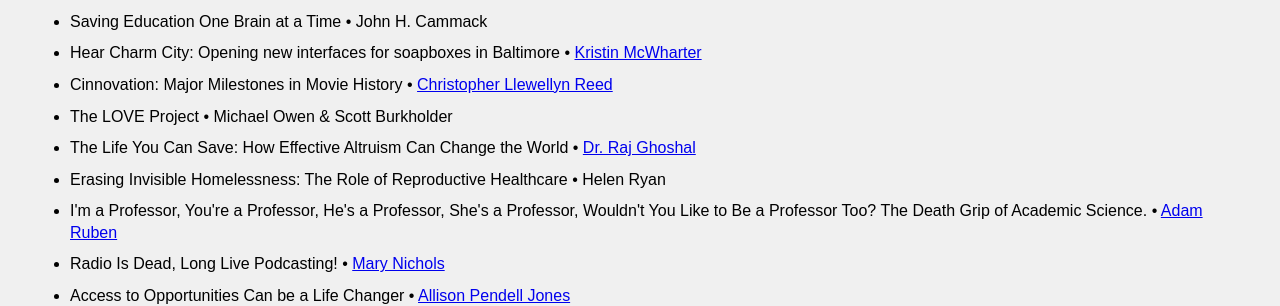
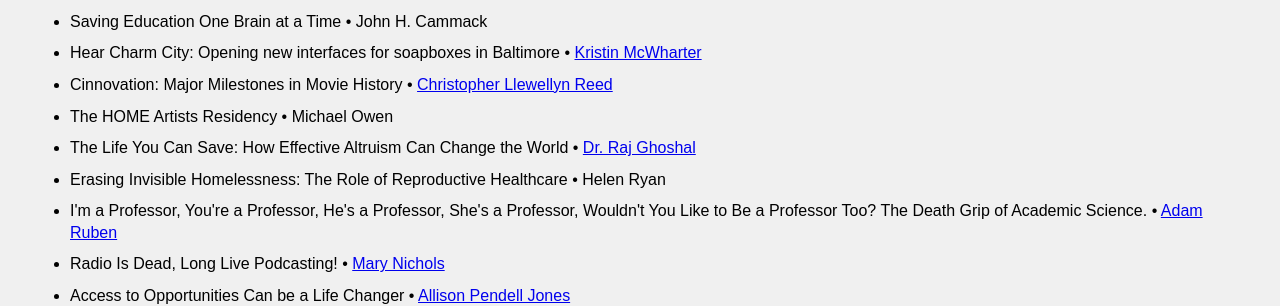
Before and after one commit to ignitebaltimore/ignitebaltimore.github.com, a Jekyll site: the page built from index.html, in a window 1280 px wide and 900 px high, scrolled down 362 px. Shown: the part 152-458 px from the top of the window. Built offline with Jekyll 4.4.1, drawn with Linux system fonts in a browser that asks for light colours; nearby versions of some CDN libraries.

Commit message:
update speaker topic

```diff
--- a/index.html
+++ b/index.html
@@ -50,7 +50,7 @@ title: "Ignite Baltimore: 16 speakers get 5 minutes to talk to Baltimore"
 <li>Saving Education One Brain at a Time &bull; John H. Cammack</li>
 <li>Hear Charm City: Opening new interfaces for soapboxes in Baltimore &bull; <a href='http://hearcharmcity.com'>Kristin McWharter</a></li>
 <li>Cinnovation: Major Milestones in Movie History &bull; <a href='http://chrisreedfilm.com'>Christopher Llewellyn Reed</a></li>
-<li>The LOVE Project &bull; Michael Owen & Scott Burkholder</li>
+<li>The HOME Artists Residency &bull; Michael Owen</li>
 <li>The Life You Can Save: How Effective Altruism Can Change the World &bull; <a href='http://www.rajghoshal.com'>Dr. Raj Ghoshal</a></li>
 <li>Erasing Invisible Homelessness: The Role of Reproductive Healthcare &bull; Helen Ryan</li>
 <li>I'm a Professor, You're a Professor, He's a Professor, She's a Professor, Wouldn't You Like to Be a Professor Too? The Death Grip of Academic Science. &bull; <a href='http://adamruben.net'>Adam Ruben</a></li>
```
